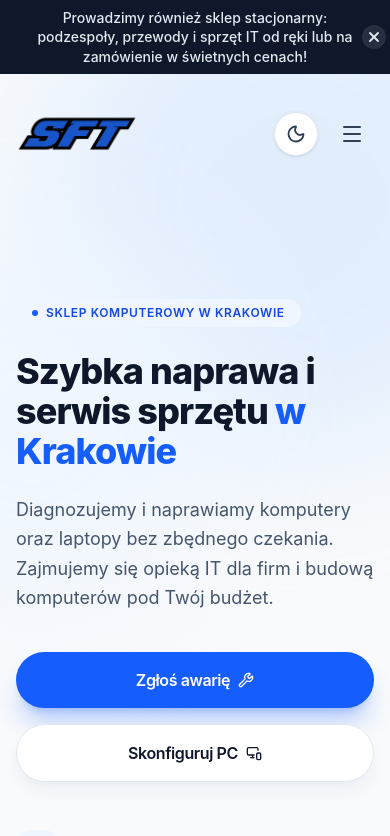
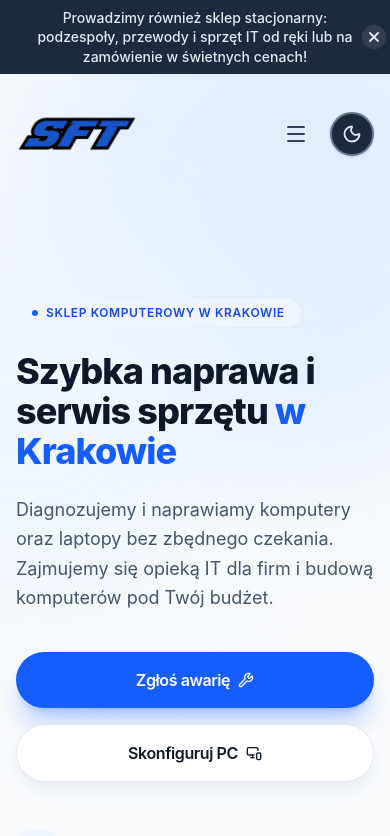
Before and after one commit to waskok/SFTComputers, a React (Vite) app: page / in a window 390 px wide. Shown: the top 836 px of the page. Built offline with nearby package versions, Linux system fonts and the light colour scheme.

Commit message:
annoucmentbar-colors

```diff
--- a/src/components/AnnouncementBar.tsx
+++ b/src/components/AnnouncementBar.tsx
@@ -9,7 +9,7 @@ export default function AnnouncementBar() {
       id="announcement-bar"
       className={`w-full overflow-hidden transition-all duration-300 ease-out ${
         isVisible ? "max-h-28 py-2 opacity-100" : "max-h-0 py-0 opacity-0"
-      } bg-slate-900 text-slate-200 dark:bg-white dark:text-slate-900 text-sm`}
+      } bg-slate-800 text-slate-200 dark:bg-blue-950 dark:text-blue-100 text-sm`}
     >
       <div className="relative mx-auto flex max-w-7xl items-center justify-center px-9 sm:px-12">
         <p className="text-center font-medium leading-snug">
@@ -19,7 +19,7 @@ export default function AnnouncementBar() {
           type="button"
           onClick={() => setIsVisible(false)}
           aria-label="Zamknij pasek ogłoszeń"
-          className="absolute right-1 flex h-6 w-6 flex-none cursor-pointer items-center justify-center rounded-full bg-white/10 text-slate-200 transition-colors duration-200 hover:bg-white/25 hover:text-white sm:right-3 dark:bg-slate-900/10 dark:text-slate-700 dark:hover:bg-slate-900/20 dark:hover:text-slate-950"
+          className="absolute right-1 flex h-6 w-6 flex-none cursor-pointer items-center justify-center rounded-full bg-white/10 text-slate-200 transition-colors duration-200 hover:bg-white/25 hover:text-white sm:right-3 dark:bg-white/10 dark:text-blue-100 dark:hover:bg-white/20 dark:hover:text-white"
         >
           <X className="h-4 w-4" strokeWidth={2.75} />
         </button>
--- a/src/components/Header.tsx
+++ b/src/components/Header.tsx
@@ -12,9 +12,11 @@ export default function Header() {
   const [isDark, setIsDark] = useState(false);
 
   useEffect(() => {
+    // Domyślnie strona ma się otwierać w motywie jasnym, niezależnie od preferencji
+    // systemowych użytkownika - motyw ciemny włącza się tylko, jeśli został wcześniej
+    // wybrany ręcznie (i zapamiętany w localStorage).
     const savedTheme = localStorage.getItem("theme");
-    const prefersDark = window.matchMedia("(prefers-color-scheme: dark)").matches;
-    const shouldBeDark = savedTheme === "dark" || (!savedTheme && prefersDark);
+    const shouldBeDark = savedTheme === "dark";
 
     if (shouldBeDark) {
       document.documentElement.classList.add("dark");
@@ -106,31 +108,31 @@ export default function Header() {
         <div className="flex items-center gap-3">
           <button
             type="button"
-            onClick={toggleTheme}
-            aria-label={isDark ? "Przełącz na tryb jasny" : "Przełącz na tryb nocny"}
-            className="flex h-11 w-11 cursor-pointer items-center justify-center rounded-full border border-slate-200 bg-white text-slate-700 shadow-sm transition-all duration-200 hover:border-blue-300 hover:bg-slate-50 hover:text-blue-700 dark:border-slate-800 dark:bg-slate-900 dark:text-slate-300 dark:hover:border-blue-400 dark:hover:bg-slate-800 dark:hover:text-white"
-          >
-            {isDark ? (
-              <Sun className="h-5 w-5 text-amber-400" strokeWidth={2.2} />
-            ) : (
-              <Moon className="h-5 w-5 text-slate-700" strokeWidth={2.2} />
-            )}
-          </button>
-
-          <div className="hidden lg:block">
-            <Button href="#kontakt" variant="ghost" size="md" icon={ArrowRight}>
-              Sprawdzam ofertę
-            </Button>
-          </div>
-
-          <button
-            type="button"
             onClick={() => setIsMenuOpen((open) => !open)}
             aria-label={isMenuOpen ? "Zamknij menu" : "Otwórz menu"}
             aria-expanded={isMenuOpen}
             className="flex h-11 w-11 items-center justify-center rounded-full text-slate-700 transition-colors duration-200 hover:bg-slate-100 dark:text-slate-300 dark:hover:bg-slate-800 lg:hidden"
           >
             {isMenuOpen ? <X className="h-6 w-6" /> : <Menu className="h-6 w-6" />}
+          </button>
+
+          {/* Guzik ma "odwrócony" wygląd względem aktywnego motywu: przy księżycu (przełączenie
+              na tryb ciemny) sam guzik jest ciemny, przy słońcu (przełączenie na tryb jasny) - jasny. */}
+          <button
+            type="button"
+            onClick={toggleTheme}
+            aria-label={isDark ? "Przełącz na tryb jasny" : "Przełącz na tryb nocny"}
+            className={`flex h-11 w-11 cursor-pointer items-center justify-center rounded-full border-2 shadow-sm transition-all duration-200 ${
+              isDark
+                ? "border-slate-300 bg-white text-slate-700 hover:border-blue-300 hover:bg-slate-50 hover:text-blue-700"
+                : "border-slate-500 bg-slate-800 text-slate-300 hover:border-blue-400 hover:bg-slate-700 hover:text-white"
+            }`}
+          >
+            {isDark ? (
+              <Sun className="h-5 w-5 text-amber-500" strokeWidth={2.2} />
+            ) : (
+              <Moon className="h-5 w-5 text-slate-200" strokeWidth={2.2} />
+            )}
           </button>
         </div>
       </div>
--- a/src/components/RefurbishedHardware.tsx
+++ b/src/components/RefurbishedHardware.tsx
@@ -23,11 +23,7 @@ export default function RefurbishedHardware() {
       id="poleasingowy"
       className="relative w-full overflow-hidden bg-[#eef0f3] transition-colors duration-300 dark:border-y dark:border-slate-800/80 dark:bg-slate-950"
     >
-      {/* Miękkie gradienty na łączeniach z sąsiednimi sekcjami (góra / dół) */}
-      <div
-        className="pointer-events-none absolute inset-x-0 top-0 z-10 h-10 bg-gradient-to-b from-slate-900 to-transparent dark:from-slate-950"
-        aria-hidden="true"
-      />
+      {/* Miękki gradient na łączeniu z sekcją poniżej (Opinie) */}
       <div
         className="pointer-events-none absolute inset-x-0 bottom-0 z-10 h-10 bg-gradient-to-t from-slate-50 to-transparent dark:from-[#0b0f19]"
         aria-hidden="true"
--- a/src/components/Services.tsx
+++ b/src/components/Services.tsx
@@ -37,7 +37,7 @@ export default function Services() {
               <Reveal
                 key={service.id}
                 delay={index * 120}
-                className="group relative flex flex-col rounded-3xl transition-all duration-300 hover:-translate-y-1 sm:p-2 dark:border dark:border-slate-800/80 dark:bg-slate-900/60 dark:p-8 dark:hover:border-slate-700 dark:hover:bg-slate-900 dark:hover:shadow-xl dark:hover:shadow-black/40"
+                className="group relative flex flex-col rounded-3xl border border-slate-200 bg-white p-6 shadow-sm transition-all duration-300 hover:-translate-y-1 hover:border-blue-200 hover:shadow-xl hover:shadow-slate-200/50 sm:p-8 dark:border-slate-800/80 dark:bg-slate-900/60 dark:shadow-none dark:hover:border-slate-700 dark:hover:bg-slate-900 dark:hover:shadow-xl dark:hover:shadow-black/40"
               >
                 <div className="group/cta flex items-start justify-between">
                   <button
```
Also changed, not shown: src/assets/service.jpg.
